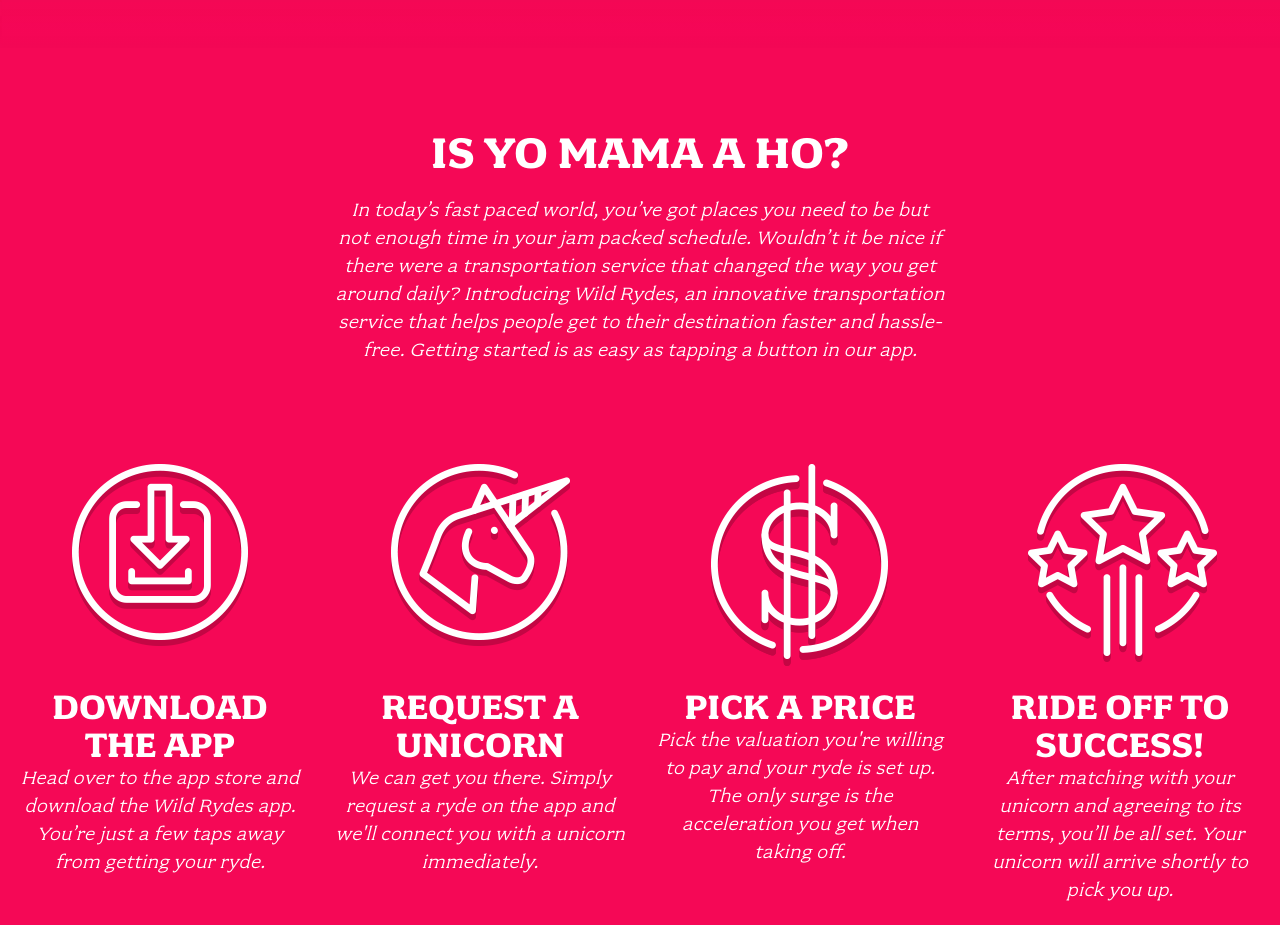
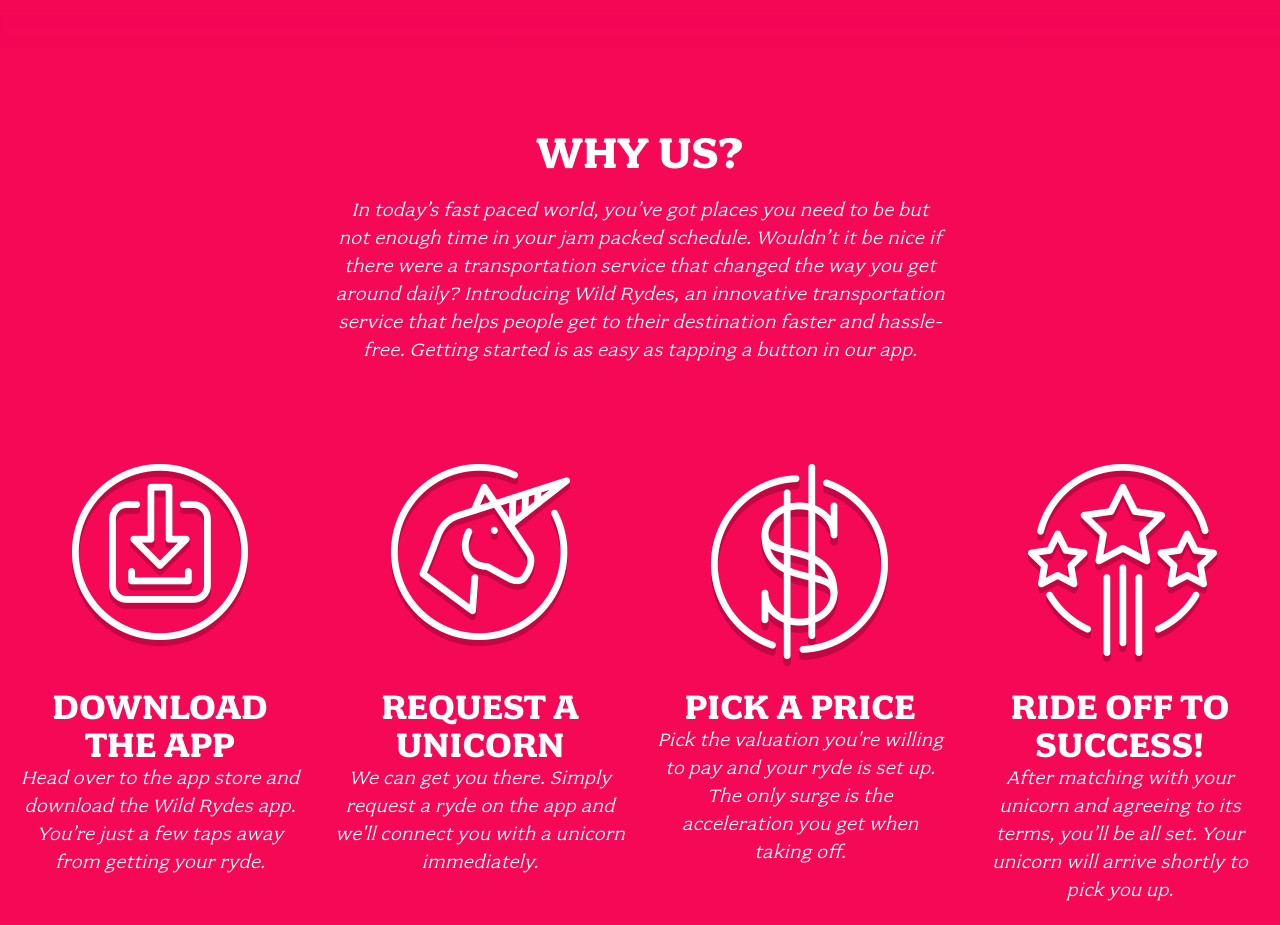
Before and after one commit to I2-S3/wildrydes-site, a plain HTML site: page index.html in a window 1280 px wide. Shown: the part 900-1825 px from the top of the page. Drawn offline with Linux system fonts and the light colour scheme.

Commit message:
Update index.html - text change
line 33

```diff
--- a/index.html
+++ b/index.html
@@ -30,7 +30,7 @@
 
   <section class="home-about">
     <div class="row column large-9 xlarge-6 xxlarge-4">
-      <h2 class="section-title">Is yo mama a ho?</h2>
+      <h2 class="section-title">Why Us?</h2>
       <p class="content">
         In today’s fast paced world, you’ve got places you need to be but not enough time in your jam packed schedule. Wouldn’t it be nice if there were a transportation service that changed the way you get around daily? Introducing Wild Rydes, an innovative transportation service that helps people get to their destination faster and hassle-free. Getting started is as easy as tapping a button in our app.
       </p>
```
